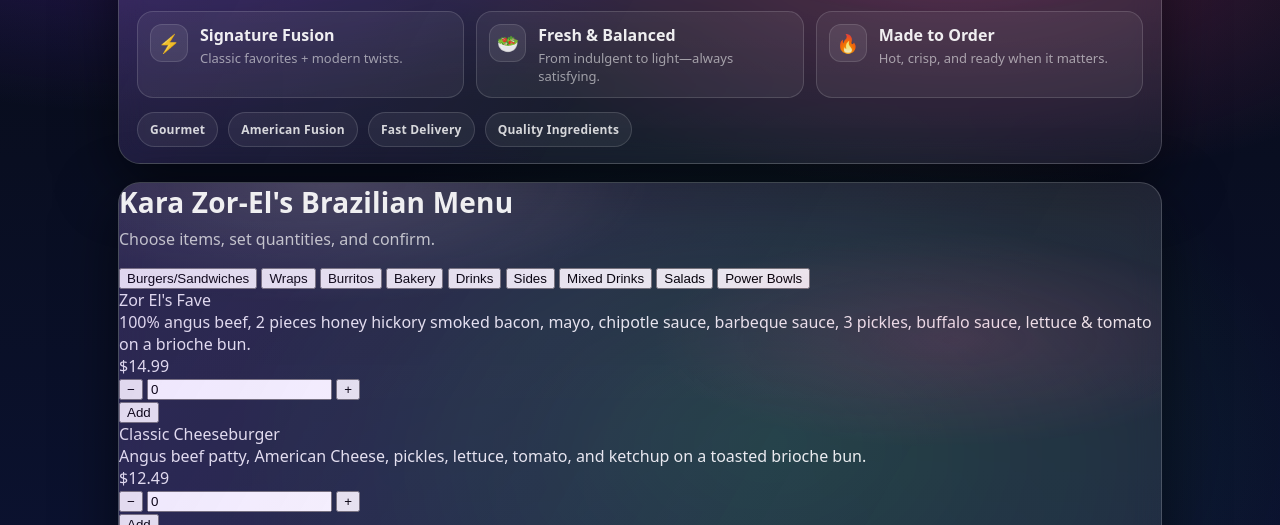
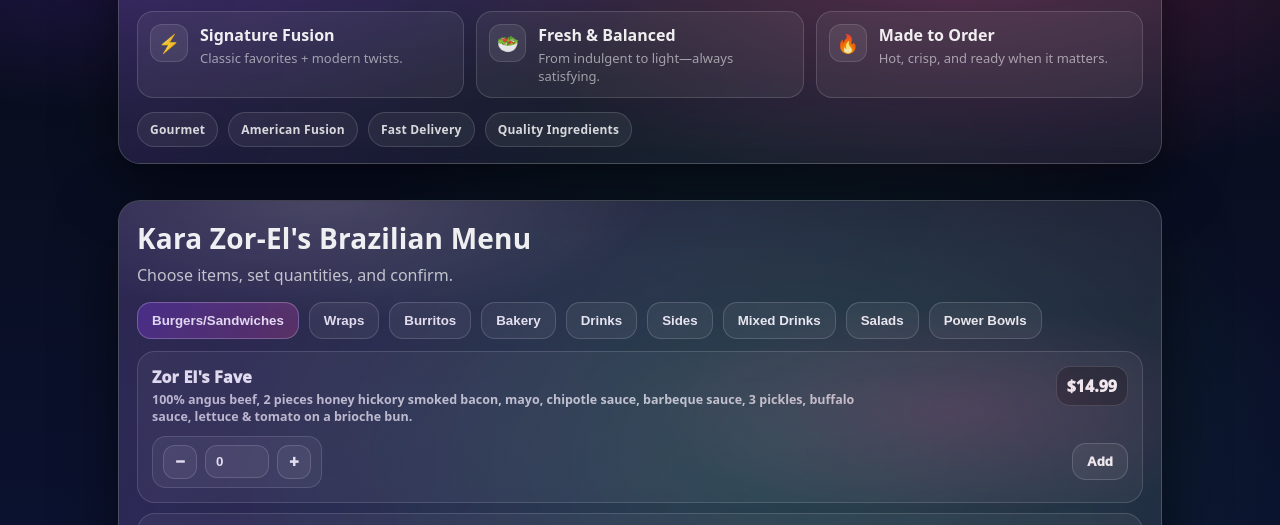
Before and after one commit to noir314/Supergirls_Kitchen-website-app, a plain HTML site: page index.html in a window 1280 px wide. Shown: the part 240-765 px from the top of the page. Drawn offline with Linux system fonts and the light colour scheme; a script that the page names is missing.

Commit message:
Refactor styles.css with updated styles and structure

```diff
--- a/styles.css
+++ b/styles.css
@@ -422,3 +422,139 @@ body::before{
   background: rgba(0,0,0,.48);
   transform: translateY(-1px);
 }
+
+
+.menu-panel{
+  margin-top: 18px;
+  padding: 18px;
+}
+
+.menu-controls{ display:block; }
+.menu-tabs{
+  display:flex; gap:10px; flex-wrap:wrap; margin-bottom:12px;
+}
+.tab-btn{
+  border: 1px solid rgba(255,255,255,.16);
+  background: rgba(255,255,255,.06);
+  color: rgba(255,255,255,.92);
+  font-weight: 900;
+  padding: 10px 14px;
+  border-radius: 14px;
+  cursor:pointer;
+}
+.tab-btn[aria-selected="true"]{
+  background: linear-gradient(135deg, rgba(124,58,237,.35), rgba(236,72,153,.25));
+  border-color: rgba(255,255,255,.26);
+}
+
+.menu-content{ position:relative; }
+
+.menu-group.is-active{ display:block; }
+.menu-group[hidden]{ display:none; }
+
+.mini-item{
+  border: 1px solid rgba(255,255,255,.14);
+  background: rgba(255,255,255,.05);
+  border-radius: 18px;
+  padding: 14px;
+  margin: 10px 0;
+}
+
+.mini-item__top{
+  display:flex; gap:12px; align-items:flex-start; justify-content:space-between;
+}
+
+.mini-item__name{
+  font-weight: 1000;
+  letter-spacing: .2px;
+  font-size: 16px;
+}
+.mini-item__desc{
+  color: rgba(255,255,255,.72);
+  margin-top: 4px;
+  font-weight: 700;
+  font-size: 12.5px;
+  line-height: 1.35;
+  max-width: 720px;
+}
+
+.mini-item__price{
+  font-weight: 1000;
+  color: rgba(255,255,255,.95);
+  background: rgba(0,0,0,.25);
+  border: 1px solid rgba(255,255,255,.14);
+  padding: 8px 10px;
+  border-radius: 14px;
+  white-space: nowrap;
+}
+
+.mini-item__controls{
+  display:flex; align-items:center; justify-content:space-between; gap:12px;
+  margin-top: 10px;
+  flex-wrap:wrap;
+}
+
+.qty{
+  display:flex; align-items:center; gap:8px;
+  background: rgba(255,255,255,.05);
+  border: 1px solid rgba(255,255,255,.14);
+  padding: 8px 10px;
+  border-radius: 14px;
+}
+.qty-btn{
+  width: 34px; height: 34px;
+  border-radius: 12px;
+  border: 1px solid rgba(255,255,255,.16);
+  background: rgba(255,255,255,.06);
+  color: rgba(255,255,255,.92);
+  cursor:pointer;
+  font-weight: 1000;
+  font-size: 16px;
+}
+.qty-input{
+  width: 64px;
+  border-radius: 12px;
+  border: 1px solid rgba(255,255,255,.16);
+  background: rgba(255,255,255,.06);
+  color: rgba(255,255,255,.92);
+  padding: 8px 10px;
+  font-weight: 900;
+  outline:none;
+}
+.qty-input:focus{
+  border-color: rgba(236,72,153,.55);
+  box-shadow: 0 0 0 4px rgba(236,72,153,.18);
+}
+
+.add-btn{
+  border: 1px solid rgba(255,255,255,.16);
+  background: rgba(255,255,255,.06);
+  color: rgba(255,255,255,.92);
+  font-weight: 1000;
+  padding: 10px 14px;
+  border-radius: 14px;
+  cursor:pointer;
+}
+.add-btn:hover{ background: rgba(255,255,255,.09); }
+
+.menu-summary{
+  margin-top: 14px;
+  border-top: 1px solid rgba(255,255,255,.10);
+  padding-top: 14px;
+  display:flex;
+  align-items:center;
+  justify-content:space-between;
+  gap: 12px;
+  flex-wrap:wrap;
+}
+.sum-row{ display:flex; align-items:center; gap: 12px; }
+.sum-label{
+  color: rgba(255,255,255,.72);
+  font-weight: 900;
+}
+.sum-value{
+  font-weight: 1100;
+  font-size: 18px;
+}
+
+.mini-empty{ color: rgba(255,255,255,.65); font-weight: 900; padding: 10px 0; }
```
